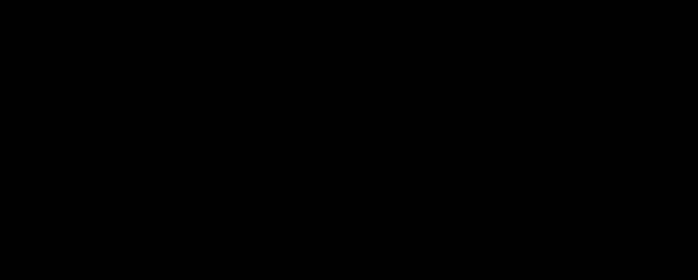
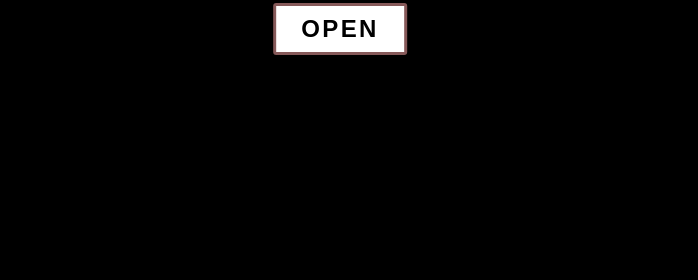
Before and after one commit to FirasBenAbdallah/AnimateMasters, a plain HTML site: page SMOKE_ANIMATION/SMOKE_ANIMATION.html in a window 1280 px wide. Shown: the top 280 px of the page, 304-1002 px from the left. Drawn offline with Linux system fonts and the light colour scheme.

Commit message:
Close/Open btn

```diff
--- a/SMOKE_ANIMATION/SMOKE_ANIMATION.css
+++ b/SMOKE_ANIMATION/SMOKE_ANIMATION.css
@@ -1,3 +1,29 @@
+input {
+  appearance: none;
+  padding: 9px 25px;
+  background-color: #fff;
+  border: 3px solid #865959;
+  border-radius: 3px;
+  outline: #000;
+  cursor: pointer;
+  position: absolute;
+  /* top: 10%; */
+  left: 50%;
+  transform: translate(-50%);
+  z-index: 1;
+  font-size: 1.5em;
+  font-family: sans-serif;
+  font-weight: bold;
+  color: #000;
+  text-transform: uppercase;
+  letter-spacing: 0.1em;
+}
+input::before {
+  content: "Open";
+}
+input:checked:before {
+  content: "Close";
+}
 body {
   margin: 0;
   padding: 0;
--- a/SMOKE_ANIMATION/SMOKE_ANIMATION.html
+++ b/SMOKE_ANIMATION/SMOKE_ANIMATION.html
@@ -8,6 +8,7 @@
     <title>smoke animation</title>
   </head>
   <body>
+      <input type="checkbox" />
     <section>
       <video src="./video/smoke.mp4" autoplay muted></video>
       <h1>
```
